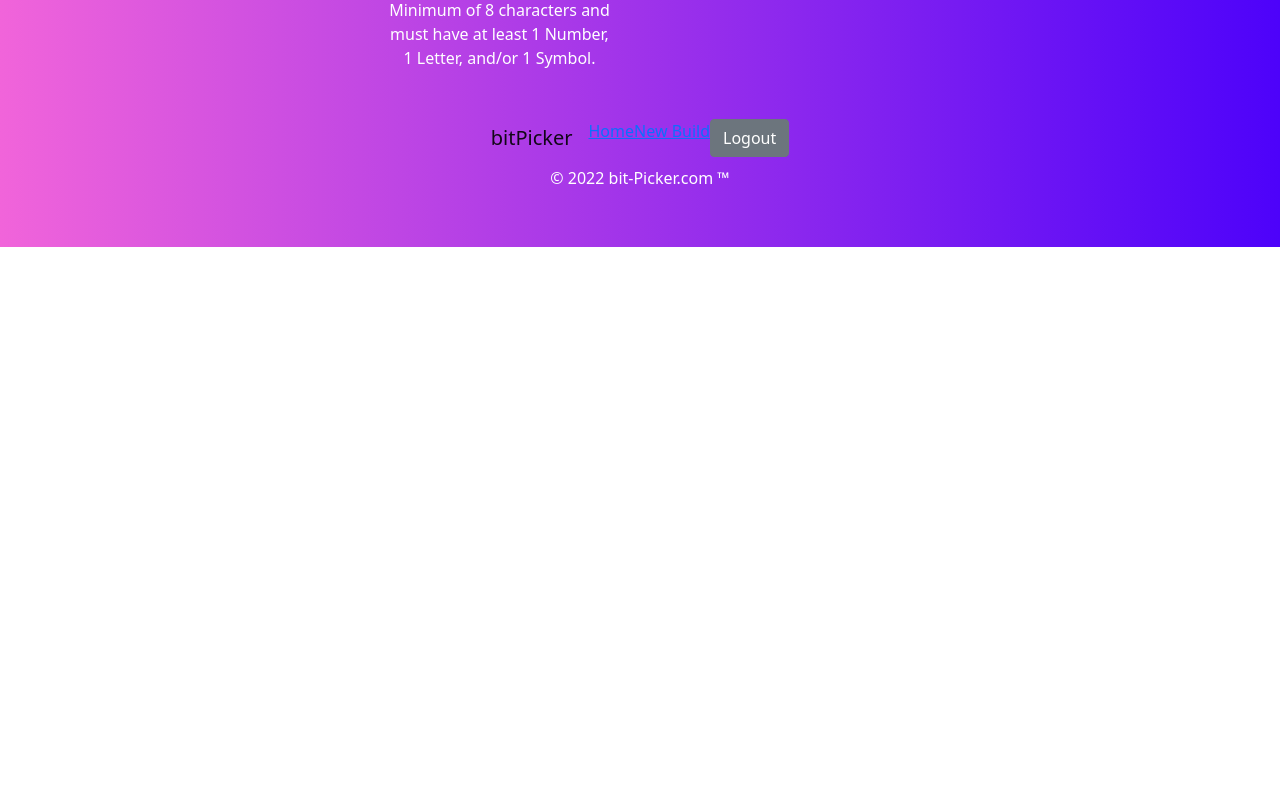
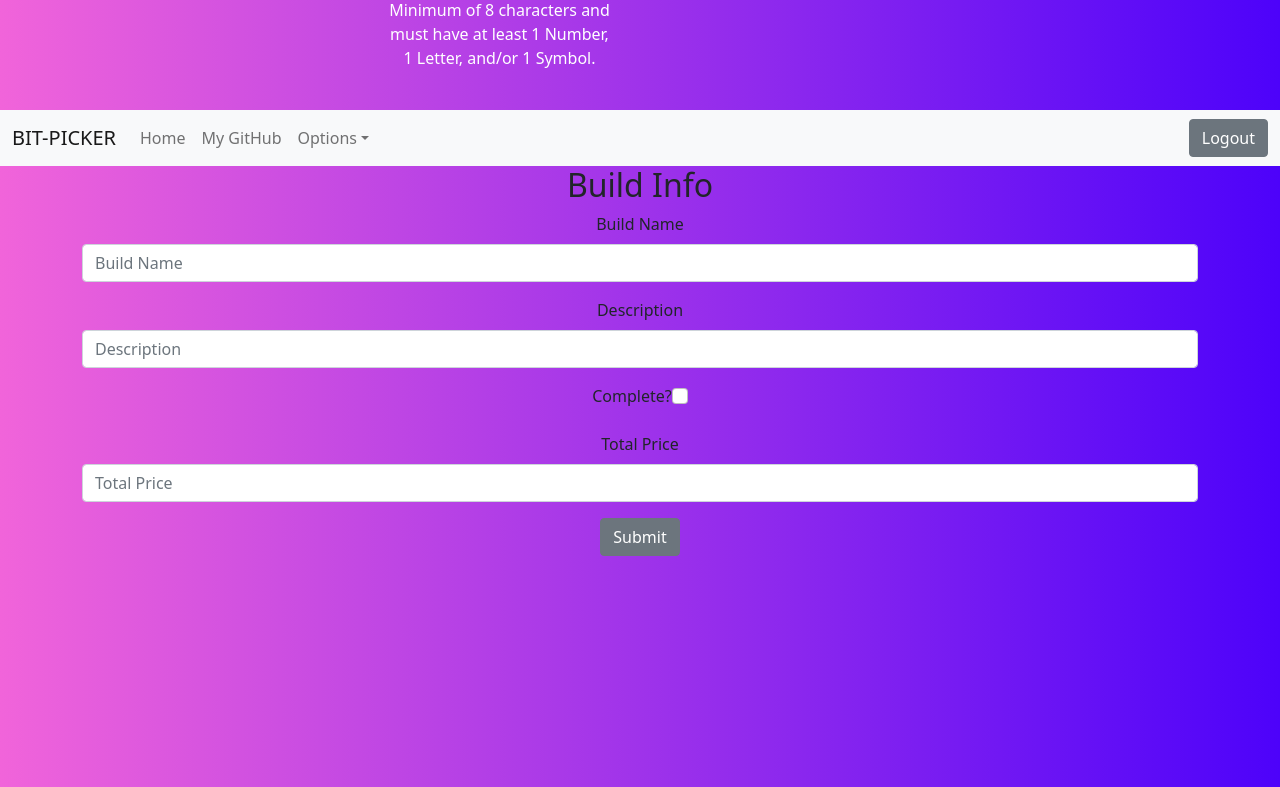
Before and after one commit to MzArlowe/bit-picker.io---Client, a React (Create React App) app: page /build/1 in a window 1280 px wide. Shown: the part 553-1340 px from the top of the page. Before the commit the page ends 800 px from the top, so only its background shows below. Built offline with nearby package versions, Linux system fonts and the light colour scheme; no server answers.

Commit message:
Working on GET POST DELETE PUT(WIP)

```diff
--- a/src/App.css
+++ b/src/App.css
@@ -41,7 +41,7 @@ ul {
   font-size: 16px !important;
 }
 
-Footer {
+footer {
   min-height: 100vh;
   display: flex;
   flex-direction: column;
--- a/src/App.tsx
+++ b/src/App.tsx
@@ -9,7 +9,10 @@ import Auth from './Component/Auth';
 import Footer from './Component/Footer';
 import Loading from './Component/Loading';
 import { BrowserRouter, Router, Routes, Route } from "react-router-dom";
+import { Button } from "reactstrap";
 import 'bootstrap/dist/css/bootstrap.min.css';
+import CreateBuild from "./BuildPage/createBuild";
+import APIURL from './Helpers/environments';
 
 // export interface AppProps {
 //   createBuild: string;
@@ -43,6 +46,22 @@ const App: React.FunctionComponent = () => {
     setSessionToken("");
   };
 
+  const deleteBuild = () => {
+    fetch(`${APIURL}/build/delete/${buildId}`, {
+      method: "DELETE",
+      headers: new Headers({
+        "Content-Type": "application/json",
+        "Authorization": sessionToken,
+      }),
+    })
+
+      .then((res) => res.json())
+      .then((data) => {
+        console.log("data", data);
+        setBuildId("");
+      });
+  };
+
   return (
     <>
       {loadingGif === false ? (
@@ -56,12 +75,17 @@ const App: React.FunctionComponent = () => {
                 } />
               </div>
             }
+          </header>
+          <header className="Main-Body">
+            <div>
               <BrowserRouter>
+                <div>
                   <NavBar
                     // clickLogout={() => {}}
                     clearToken={
                       clearToken
                     } />
+                </div>
                 <Routes>
                   {
                     sessionToken &&
@@ -70,6 +94,21 @@ const App: React.FunctionComponent = () => {
                         <h3>
                           Welcome to bitPicker!
                         </h3>
+                        <hr />
+                        <p>
+                          Please select a build or hit the Create New Build Button to begin.
+                        </p>
+                        {/* Create Build Button */}
+                        <div className="create-build-button">
+                          <Button
+                            color="primary"
+                            onClick={() => {
+                              setCreateBuild("createBuild");
+                            }}
+                          >
+                            Create New Build
+                          </Button>
+                        </div>
                       </div>
                     } />
                   }
@@ -87,12 +126,31 @@ const App: React.FunctionComponent = () => {
                     }
                     />
                   } />
+                  {
+                    <Route path="/build/:buildId" element={
+                      <BuildIndex sessionToken={
+                        sessionToken
+                      } buildId={
+                        buildId
+                      } setBuildId={
+                        setBuildId
+                      } createBuild={
+                        createBuild
+                      } setCreateBuild={
+                        setCreateBuild
+
+                      } />
+                    } />
+                  }
                 </Routes>
               </BrowserRouter>
+            </div>
+          </header>
+          <footer className="footer">
             <div>
               <Footer />
             </div>
-          </header>
+          </footer>
         </div>
       ) : (
         <Loading />
--- a/src/BuildPage/buildIndex.tsx
+++ b/src/BuildPage/buildIndex.tsx
@@ -9,8 +9,8 @@ export interface BuildIndexProps {
     sessionToken: string;
     buildId: string;
     setBuildId: (buildId: string) => void;
-    createBuild: string
-    setCreateBuild: (createBuild: string) => void;
+    createBuild: (createBuild: string) => void;
+    fetchBuild: (fetchBuild: string) => void;
 };
 export interface BuildIndexState {
     id: number;
@@ -107,7 +107,9 @@ class BuildIndex extends React.Component<BuildIndexProps, BuildIndexState> {
                         <Col md="12">
                             <CreateBuild
                                 sessionToken={this.props.sessionToken}
-                                fetch={this.fetchBuild}
+                                setBuildId={this.props.setBuildId}
+                                createBuild={this.props.createBuild}
+                                fetchBuild={this.fetchBuild}
                             />
 
 
@@ -116,7 +118,6 @@ class BuildIndex extends React.Component<BuildIndexProps, BuildIndexState> {
                                     sessionToken={this.props.sessionToken}
                                     fetch={this.fetchBuild}
                                     updateOff={this.updateOff}
-                                // editBuild={this.state.editBuild}
                                 />
 
                             ) : (
--- a/src/BuildPage/createBuild.tsx
+++ b/src/BuildPage/createBuild.tsx
@@ -5,7 +5,9 @@ import "bootstrap/dist/css/bootstrap.min.css";
 
 type CreateBuildProps = {
     sessionToken: string;
-    fetch: () => void;
+    setBuildId: (buildId: string) => void;
+    createBuild: (createBuild: string) => void;
+    fetchBuild: (fetchBuild: string) => void;
 };
 
 type CreateBuildState = {
@@ -13,7 +15,7 @@ type CreateBuildState = {
     name: string;
     description: string;
     Complete: boolean;
-    totalPrice : any;
+    totalPrice: any;
 }
 
 class CreateBuild extends React.Component<CreateBuildProps, CreateBuildState> {
@@ -36,7 +38,7 @@ class CreateBuild extends React.Component<CreateBuildProps, CreateBuildState> {
             this.state.totalPrice,
         );
 
-        fetch(`${APIUR}/build`, {
+        fetch(`${APIUR}/user/build`, {
             method: "POST",
             body: JSON.stringify({
                 name: this.state.name,
@@ -52,19 +54,8 @@ class CreateBuild extends React.Component<CreateBuildProps, CreateBuildState> {
             .then((res) => res.json())
             .then((data) => {
                 console.log("data", data);
-                this.props.fetch();
+                this.props.setBuildId(data.id);
             });
-            // .then((buildData) => { //BuildData is the data from the server
-            //     console.log("buildData", buildData);
-            //     this.setState({
-            //         id: buildData.id,
-            //         name: buildData.name,
-            //         description: buildData.description,
-            //         Complete: buildData.Complete,
-            //         totalPrice: buildData.totalPrice,
-            //     });
-            //     this.props.fetch();
-            //     });
     };
 
     componentDidMount() {
@@ -83,7 +74,7 @@ class CreateBuild extends React.Component<CreateBuildProps, CreateBuildState> {
         return (
             <div>
                 <h2>Build Info</h2>
-            <Form inline onSubmit={(e) => {e.preventDefault(); this.handleSubmit();}}>
+                <Form inline onSubmit={(e) => { e.preventDefault(); this.handleSubmit(); }}>
                     <FormGroup>
                         <Label for="name">Build Name</Label>
                         <Input
@@ -91,7 +82,8 @@ class CreateBuild extends React.Component<CreateBuildProps, CreateBuildState> {
                             name="name"
                             id="name"
                             placeholder="Build Name"
-                    onChange={(e) => {this.setState({name: e.target.value,});
+                            onChange={(e) => {
+                                this.setState({ name: e.target.value, });
                             }}
                         > {" "}
                         </Input>
@@ -103,7 +95,8 @@ class CreateBuild extends React.Component<CreateBuildProps, CreateBuildState> {
                             name="description"
                             id="description"
                             placeholder="Description"
-                    onChange={(e) => {this.setState({description: e.target.value,});
+                            onChange={(e) => {
+                                this.setState({ description: e.target.value, });
                             }}
                         > {" "}
                         </Input>
@@ -116,7 +109,8 @@ class CreateBuild extends React.Component<CreateBuildProps, CreateBuildState> {
                             id="Complete"
                             placeholder="Complete"
                             checked={this.state.Complete}
-                    onChange={(e) => {this.setState({Complete: !this.state.Complete,});
+                            onChange={(e) => {
+                                this.setState({ Complete: !this.state.Complete, });
                             }}
                         > {" "}
                         </Input>
@@ -128,7 +122,8 @@ class CreateBuild extends React.Component<CreateBuildProps, CreateBuildState> {
                             name="totalPrice"
                             id="totalPrice"
                             placeholder="Total Price"
-                    onChange={(e) => {this.setState({totalPrice: e.target.value,});
+                            onChange={(e) => {
+                                this.setState({ totalPrice: e.target.value, });
                             }}
                         > {" "}
                         </Input>
--- a/src/BuildPage/updateBuild.tsx
+++ b/src/BuildPage/updateBuild.tsx
@@ -50,10 +50,15 @@ class BuildUpdate extends React.Component<Props, any> {
                 console.log("data", data);
                 this.props.fetch();
             });
-            // .then((buildData) => { //BuildData is the data from the server
-            //     console.log("buildData", buildData);
-            //     this.setState({
-            //         id: buildData.id,
+        this.props.updateOff();
+
+        this.setState({
+            id: 0,
+            name: "",
+            description: "",
+            Complete: false,
+            totalPrice: 0,
+        });
     };
 
     handleChange = (event: any) => {
@@ -67,7 +72,7 @@ class BuildUpdate extends React.Component<Props, any> {
             <Modal isOpen={true}>
                 <ModalHeader>Update Build</ModalHeader>
                 <ModalBody>
-                    <Form inline onSubmit={(e) => {e.preventDefault(); this.handleSubmit(e);}}>
+                    <Form inline onSubmit={(e) => { e.preventDefault(); this.handleSubmit(e); }}>
                         <FormGroup>
                             <Label for="name">Name</Label>
                             <Input
@@ -75,7 +80,7 @@ class BuildUpdate extends React.Component<Props, any> {
                                 name="name"
                                 id="name"
                                 placeholder="Name"
-                                onChange={(e) => {this.setState({name: e.target.value,});}}
+                                onChange={(e) => { this.setState({ name: e.target.value, }); }}
                             />
                         </FormGroup>
                         <FormGroup>
@@ -85,7 +90,7 @@ class BuildUpdate extends React.Component<Props, any> {
                                 name="description"
                                 id="description"
                                 placeholder="Description"
-                                onChange={(e) => {this.setState({description: e.target.value,});}}
+                                onChange={(e) => { this.setState({ description: e.target.value, }); }}
                             />
                         </FormGroup>
                         <FormGroup>
@@ -95,7 +100,7 @@ class BuildUpdate extends React.Component<Props, any> {
                                 name="Complete"
                                 id="Complete"
                                 placeholder="Complete"
-                                onChange={(e) => {this.setState({Complete: e.target.value,});}}
+                                onChange={(e) => { this.setState({ Complete: e.target.value, }); }}
                             />
                         </FormGroup>
                         <FormGroup>
@@ -105,7 +110,7 @@ class BuildUpdate extends React.Component<Props, any> {
                                 name="totalPrice"
                                 id="totalPrice"
                                 placeholder="Total Price"
-                                onChange={(e) => {this.setState({totalPrice: e.target.value,});}}
+                                onChange={(e) => { this.setState({ totalPrice: e.target.value, }); }}
                             />
                         </FormGroup>
                         <Button type="submit">Submit</Button>
--- a/src/Component/Login.tsx
+++ b/src/Component/Login.tsx
@@ -1,7 +1,7 @@
 import React from "react";
 import { useState, useEffect } from "react";
 import APIURL from "../Helpers/environments";
-import { Form, FormGroup, Input, Button } from "reactstrap";
+import { Form, FormGroup, Input, Label, Button } from "reactstrap";
 
 type LoginProps = {
   updateToken: (e: string) => void;
@@ -101,6 +101,7 @@ class Login extends React.Component<LoginProps, LoginState> {
               onChange={(e) => this.setState({ email: e.target.value })}
               value={this.state.email}
             />
+            <Label for="exampleEmail">Email</Label>
           </FormGroup>
 
           <FormGroup floating>
@@ -110,6 +111,7 @@ class Login extends React.Component<LoginProps, LoginState> {
               onChange={(e) => this.setState({ password: e.target.value })}
               value={this.state.password}
             />
+            <Label for="examplePassword">Password</Label>
           </FormGroup>
           <Button type="submit">Login</Button>
         </Form>
--- a/src/Component/NavBar.tsx
+++ b/src/Component/NavBar.tsx
@@ -6,6 +6,12 @@ import {
   Navbar,
   NavbarBrand,
   Nav,
+  NavLink,
+  UncontrolledDropdown,
+  DropdownToggle,
+  DropdownMenu,
+  DropdownItem,
+  NavbarText,
   NavItem,
   Button,
   NavbarToggler,
@@ -49,26 +55,78 @@ class NavBar extends React.Component<NavProps, any> {
     }
     return (
       <div>
-        <Navbar color="faded" light expand="md">
-          <NavbarBrand>bitPicker</NavbarBrand>
-          <NavbarToggler size="sm" />
+        <Navbar
+          color="light"
+          expand="md"
+          light
+        >
+          <NavbarBrand href="/">
+            BIT-PICKER
+          </NavbarBrand>
+          <NavbarToggler onClick={function noRefCheck() { }} />
           <Collapse navbar>
-            <Nav className="ms-auto" navbar>
+            <Nav
+              className="me-auto"
+              navbar
+            >
               <NavItem>
-                <Link to="/">Home</Link>
-
+                <NavLink href="/">Home</NavLink>
               </NavItem>
               <NavItem>
-                <Link to="/build">New Build</Link>
-
+                <NavLink href="https://https://github.com/MzArlowe/bit-picker.io---Client">
+                  My GitHub
+                </NavLink>
               </NavItem>
-              <NavItem>
-              <Button onClick={this.props.clearToken}>Logout</Button>
-              </NavItem>
+              <UncontrolledDropdown
+                inNavbar
+                nav
+              >
+                <DropdownToggle
+                  caret
+                  nav
+                >
+                  Options
+                </DropdownToggle>
+                <DropdownMenu right>
+                  <DropdownItem>
+                    New Build
+                  </DropdownItem>
+                  <DropdownItem>
+                    About
+                  </DropdownItem>
+                  <DropdownItem divider />
+                  <DropdownItem>
+                    User Profile (WIP)
+                  </DropdownItem>
+                </DropdownMenu>
+              </UncontrolledDropdown>
             </Nav>
+            {/* <NavItem> */}
+            {/* <NavLink href="/login">Login</NavLink> */}
+            <Button onClick={this.props.clearToken}>Logout</Button>
+            {/* </NavItem> */}
           </Collapse>
         </Navbar>
       </div>
+      // <Navbar color="faded" light expand="md">
+      //   <NavbarBrand></NavbarBrand>
+      //   <NavbarToggler size="sm" />
+      //   <Collapse navbar>
+      //     <Nav className="ms-auto" navbar>
+      //       <NavItem>
+      //         <Link to="/">Home</Link>
+
+      //       </NavItem>
+      //       <NavItem>
+      //         <Link to="/build">New Build</Link>
+
+      //       </NavItem>
+      //       <NavItem>
+      //       <Button onClick={this.props.clearToken}>Logout</Button>
+      //       </NavItem>
+      //     </Nav>
+      //   </Collapse>
+      // </Navbar>
     );
   }
 }
--- a/src/Component/Signup.tsx
+++ b/src/Component/Signup.tsx
@@ -74,42 +74,10 @@ class Signup extends React.Component<SignupProps, SignupState> {
     } catch (error) {
       console.log(error);
     }
-
-    // fetch(`${APIURL}/user/register`, { // this is the url we are hitting and it's not hard coded
-    //   method: "POST",
-    //   body: JSON.stringify({
-    //     users: {
-    //       email: this.state.email,
-    //       password: this.state.password,
-    //       role: this.state.role,
-    //     },
-    //   }),
-    //   headers: new Headers({
-    //     "Content-Type": "application/json",
-    //     // "Accept": "*",
-    //   }),
-    // })
-    //   .then((response) => {
-    //     console.log(`fetch successful ${response}`);
-    //     errorCode = response.status;
-    //     console.log(errorCode);
-    //     if (errorCode === 409) {
-    //       this.setState({ message: "Email already in use" });
-    //       console.log(this.state.message);
-    //     } else if (errorCode === 500) {
-    //       this.setState({ message: "User failed to register" });
-    //       console.log(this.state.message);
-    //     }
-    //     return response.json();
-    //   })
-    //   .then((data) => {
-    //     console.log(data);
-    //     this.props.update(data.sessionToken);
-    //   });
   };
 
 
-  validPassword = () => { //validates password through form validation
+  validPassword = () => { //validates password through form validation: Currently not working
     console.log("valid password");
     return (
       this.state.password.length > 8 &&
```
Also changed, not shown: src/BuildPage/getBuild.tsx (+107 -1 lines). Lines whose indentation alone changed are shown as unchanged.
